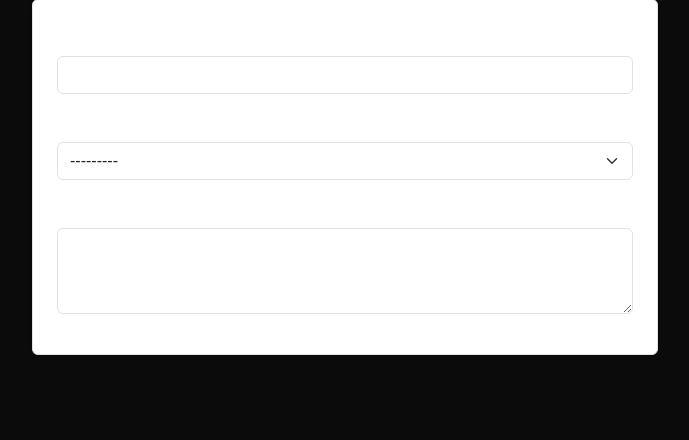
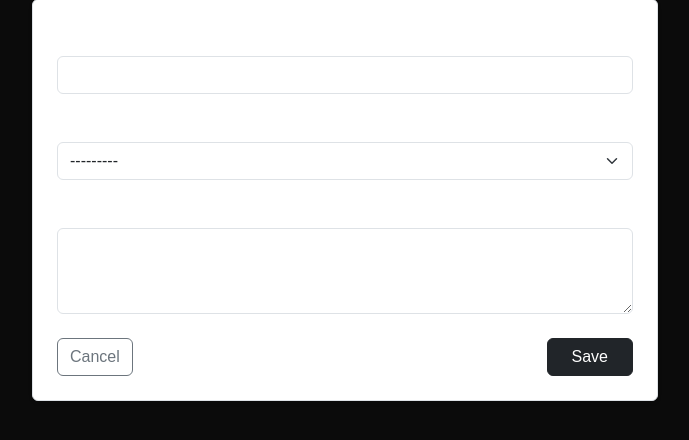
Before and after one commit to riya9818/footsall-management-system, a Django app: page /teams/add/ in a window 1280 px wide. Shown: the part 215-655 px from the top of the page, without its empty margins (295-984 px from the left). Run offline with Django 5.2, Linux system fonts and the light colour scheme; parts of the project's set-up code (start-up, migrations or seed data) failed here and were passed over.

Commit message:
team forms submit button fixed

```diff
--- a/templates/teams/team_form.html
+++ b/templates/teams/team_form.html
@@ -21,5 +21,10 @@
       {{ form.members }}
     </div>
 
-
+    <div class="d-flex justify-content-between mt-4">
+      <a href="{% url 'team_list' %}" class="btn btn-outline-secondary">Cancel</a>
+      <button type="submit" class="btn btn-dark px-4">Save</button>
+    </div>
+  </form>
+</div>
 {% endblock %}
```
